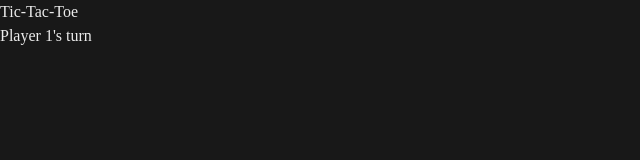
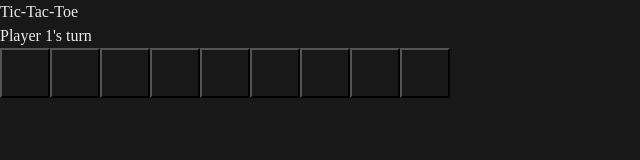
Before and after one commit to Russellier/tic-tac-toe, a plain HTML site: page index.html in a window 1280 px wide. Shown: the whole page, without its empty margins (0-640 px from the left). Drawn offline with Linux system fonts and the light colour scheme.

Commit message:
feat: Display board squares as buttons

```diff
--- a/script.js
+++ b/script.js
@@ -159,6 +159,14 @@ function screenController() {
     const activePlayer = game.getActivePlayer();
 
     activePlayerEl.textContent = `${activePlayer.name}'s turn`;
+
+    board.forEach((row, i) => {
+      row.forEach((column, j) => {
+        const squareBtn = document.createElement('button');
+        squareBtn.classList.add('square-btn');
+        boardEl.appendChild(squareBtn);
+      });
+    });
   };
 
   displayBoard();
--- a/styles.css
+++ b/styles.css
@@ -45,3 +45,8 @@ h5,
 h6 {
   overflow-wrap: break-word;
 }
+
+.square-btn {
+  height: 50px;
+  width: 50px;
+}
```
